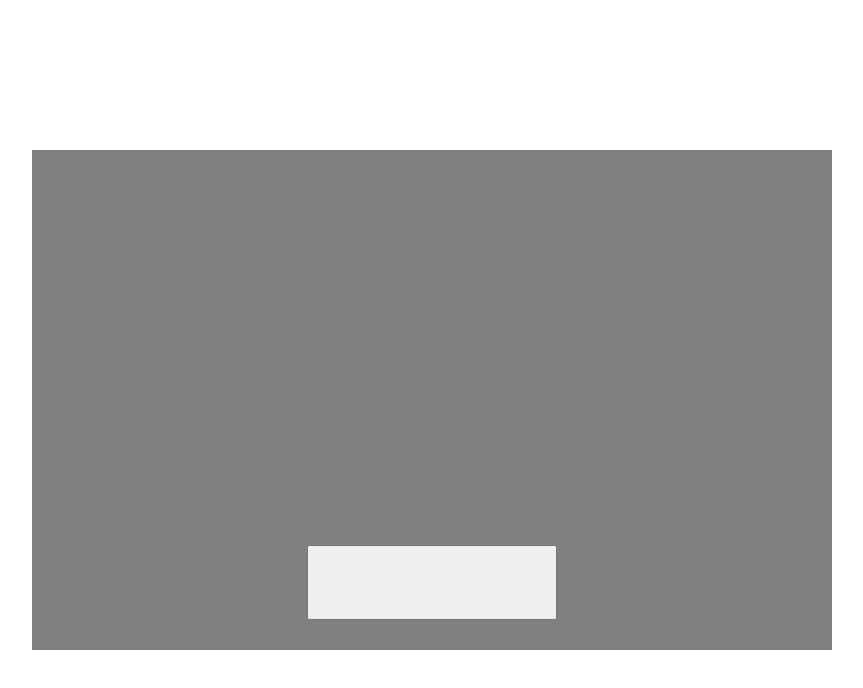
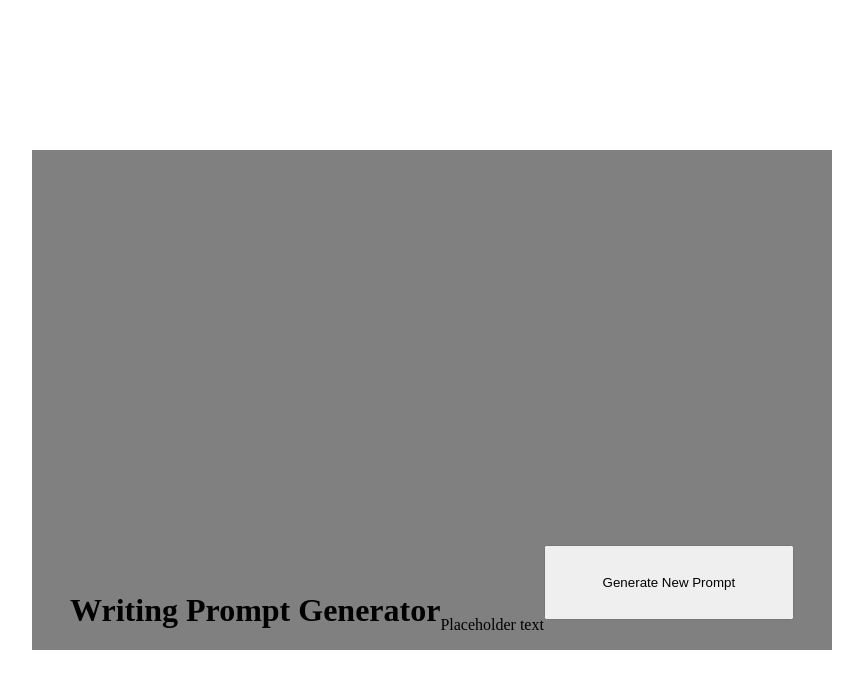
Before and after one commit to amaxwell97/writing-prompt-generator, a plain HTML site: page index.html in a window 1280 px wide. Shown: the whole page, without its empty margins (208-1071 px from the left). Drawn offline with Linux system fonts and the light colour scheme.

Commit message:
Create h1 prompt headline and <p> placeholder text

```diff
--- a/index.html
+++ b/index.html
@@ -10,7 +10,9 @@
     <body>
         <div class="container">
             <div class="prompt-background">
-                <button class="generate-button"></button>
+                <h1 class="prompt-headline">Writing Prompt Generator</h1>
+                <p class="writing-prompt">Placeholder text</p>
+                <button class="generate-button">Generate New Prompt</button>
             </div>
         </div>
     </body>
```
